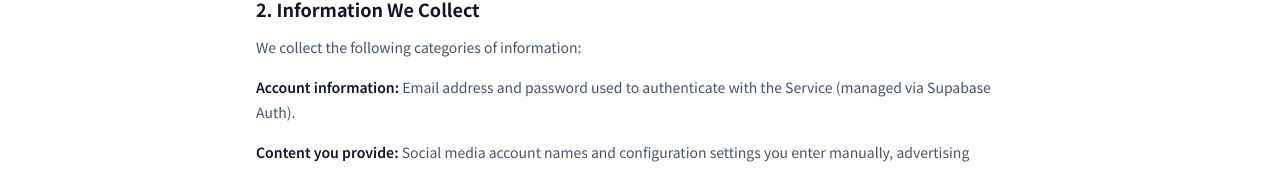
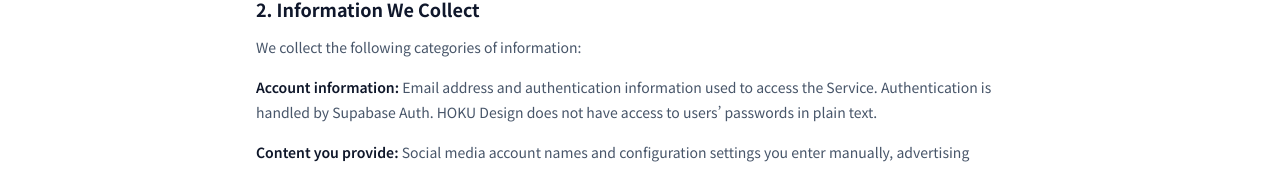
Before and after one commit to puakekokumaikahee2024-pixel/hoku-design-web, a Next.js app: page /en/privacy in a window 1280 px wide. Shown: the part 562-731 px from the top of the page. Built offline with nearby package versions, Linux system fonts and the light colour scheme; no server answers; a web font is replaced by a local one.

Commit message:
Fix: clarify account information description in Privacy Policy

```diff
--- a/app/[locale]/privacy/page.tsx
+++ b/app/[locale]/privacy/page.tsx
@@ -64,8 +64,7 @@ export default async function PrivacyPage({ params }: Props) {
 
             <Section title="2. Information We Collect">
               <p>We collect the following categories of information:</p>
-              <p><strong>Account information:</strong> Email address and password used to authenticate with
-              the Service (managed via Supabase Auth).</p>
+              <p><strong>Account information:</strong> Email address and authentication information used to access the Service. Authentication is handled by Supabase Auth. HOKU Design does not have access to users&rsquo; passwords in plain text.</p>
               <p><strong>Content you provide:</strong> Social media account names and configuration settings
               you enter manually, advertising materials (video and image files) you upload, post captions and
               scheduling information you create within the Service, and performance metrics you enter manually.</p>
```
